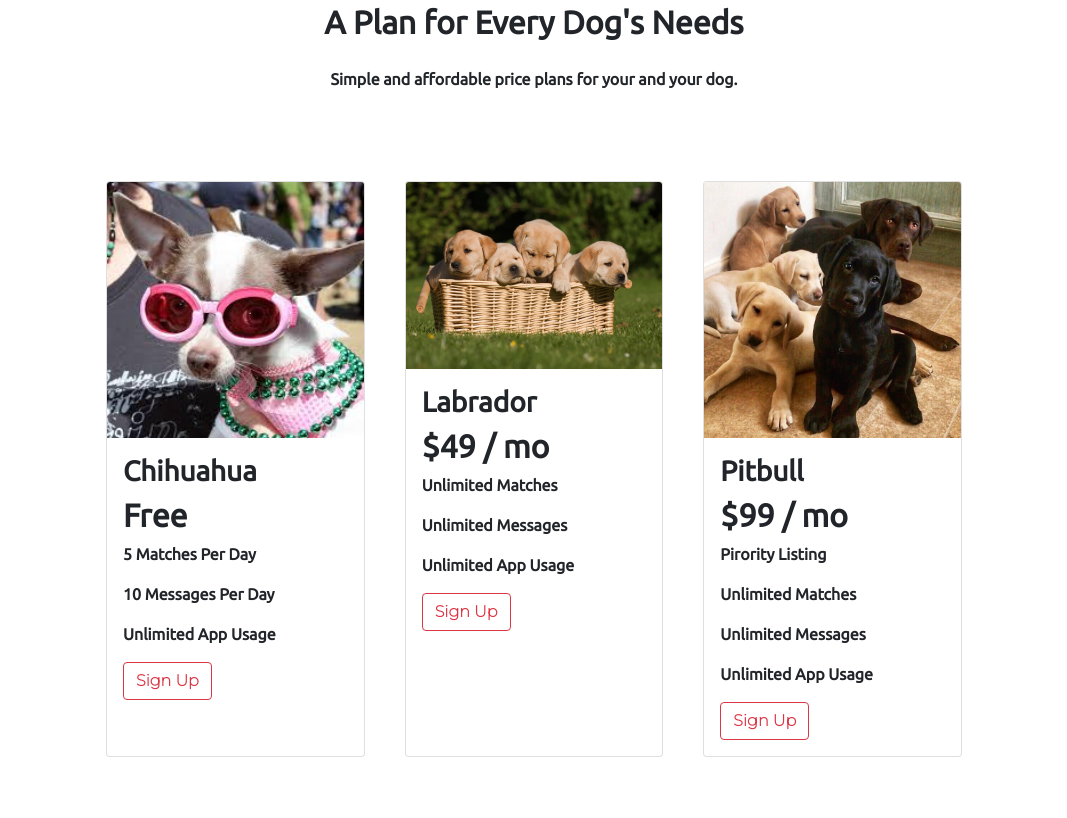
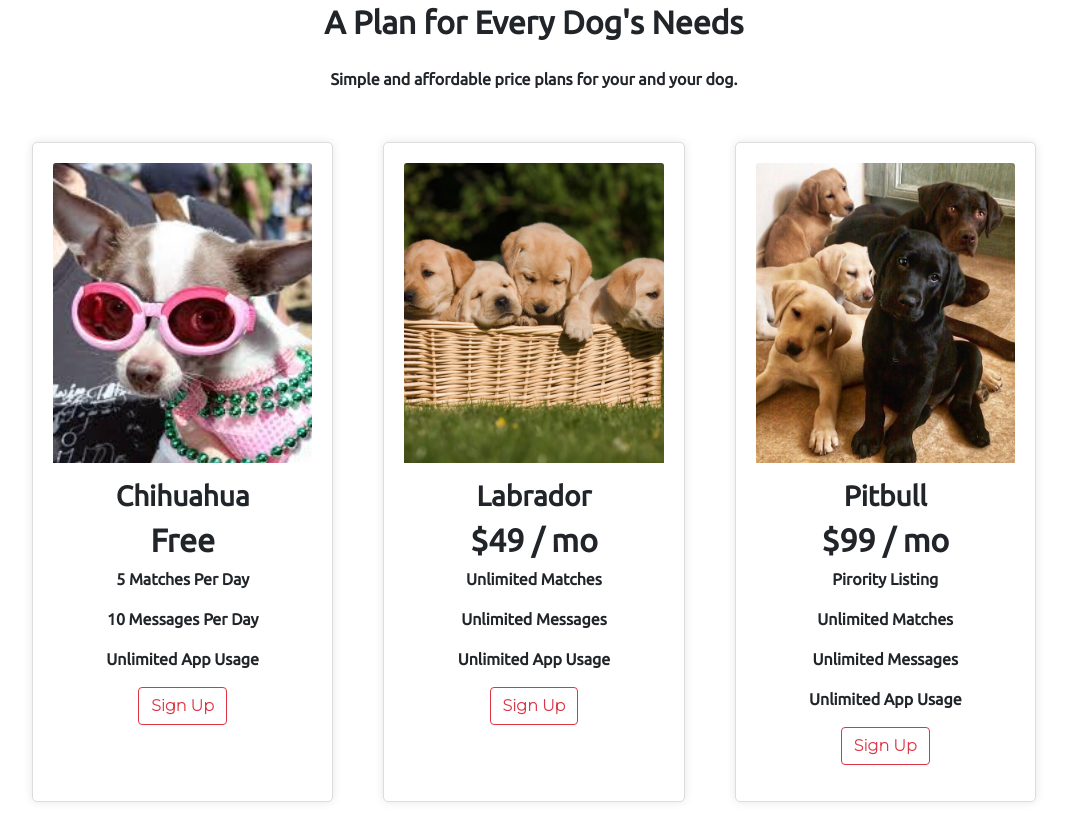
Before and after one commit to marshadkhn/TinDog, a website: page index.html in a window 1280 px wide. Shown: the part 1662-2480 px from the top of the page, without its empty margins (106-1173 px from the left). Drawn offline with nearby package versions, Linux system fonts and the light colour scheme.

Commit message:
Mobile responsivness added

```diff
--- a/css/styles.css
+++ b/css/styles.css
@@ -138,22 +138,49 @@ color: red;
 /* Pricing */
 .card-deck{
     display: flex;
+    flex-wrap: wrap;
+    justify-content: space-evenly;
+    gap: 40px;
 }
 
 .card-deck{
-    margin: 7% 15%;
+    margin: 4% 10%;
 }
 .card-deck .card-img-top {
-    height:auto;
-    max-width:100%;
+    margin: 0 auto;
+    width: 100%;
+    min-height: 300px;
+    object-fit: cover;
 }
 .card{
-    margin: 0 20px;
+    flex-basis: calc(33.33% - 40px);
+    min-height: 350px;
+    max-width: 350px;
+    display: flex;
+    flex-direction: column;
+    justify-content: space-between;
+    padding: 20px;
+    border: 1px solid #ddd;
+    border-radius: 5px;
+    transition: transform 0.3s ease, box-shadow 0.3s ease;
+    box-shadow: 0 0 10px rgba(0, 0, 0, 0.1);
 }
+
+.card:hover {
+    transform: scale(1.06);
+    box-shadow: 0 0 20px rgba(0, 0, 0, 0.2);
+}
+
+.card-body {
+    text-align: center;
+    flex-grow: 1;
+}
+
 .center{
     text-align: center;
     margin-top: 2%;
 }
+
 #pricing h3,h2,p{
     font-family: 'Ubuntu';
     font-weight: bold;
@@ -168,6 +195,7 @@ color: red;
     height: 1.5;
     padding: 10% 0;
 }
+
 #cta h3{
     font-family: 'Ubuntu';
     font-weight: bold;
@@ -196,3 +224,38 @@ color: red;
 #footer a:hover{
     color: white;
 }
+
+/* Media Queries for different screen size */
+@media (max-width: 991px) {
+
+    .row h1 {
+        font-size: 2rem;
+    }
+    .navbar-brand {
+        font-size: 2rem;
+    }
+    .card {
+        flex-basis: calc(50% - 20px);
+    }
+}
+
+@media (max-width: 767px) {
+    .row h1 {
+        font-size: 1.5rem;
+    }
+    .navbar-brand {
+        font-size: 1.5rem;
+    }
+    .card {
+        flex-basis: calc(100% - 20px);
+    }
+    .card-deck {
+        margin: 7% 5%;
+    }
+}
+
+@media (max-width: 1024px) {
+    .card {
+        flex-basis: calc(80% - 20px);
+    }
+}
```
